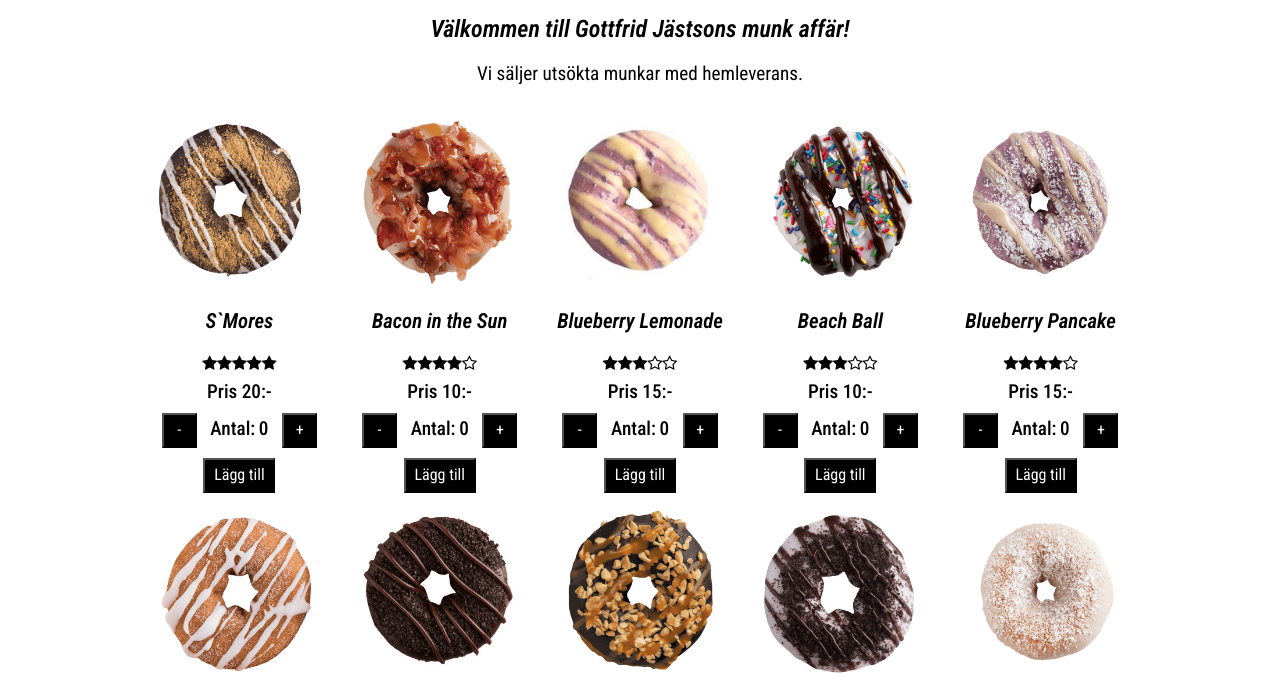
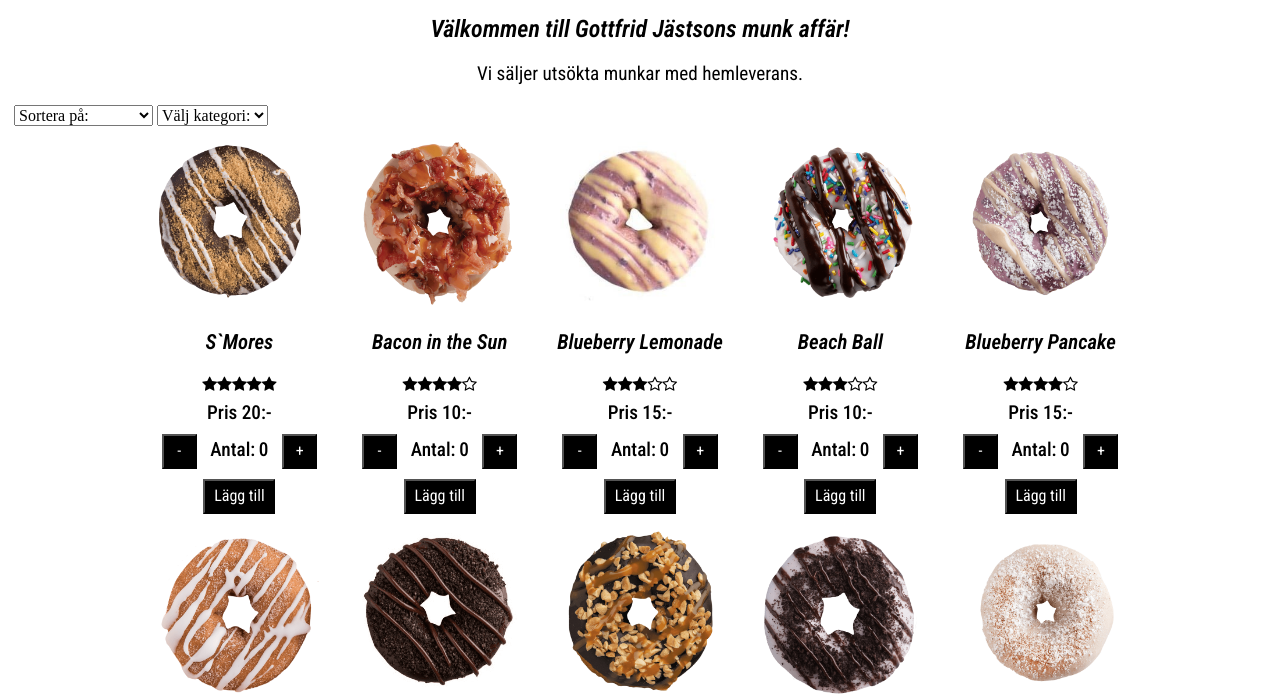
Before and after one commit to oscarkannerstedt/Mi-fed23-js-grundkurs-webbshopp, a plain HTML site: page index.html in a window 1280 px wide. Shown: the part 93-791 px from the top of the page. Drawn offline with nearby package versions, Linux system fonts and the light colour scheme.

Commit message:
filter by category

```diff
--- a/index.html
+++ b/index.html
@@ -37,6 +37,26 @@
             <h2>Välkommen till Gottfrid Jästsons munk affär!</h2>
             <p>Vi säljer utsökta munkar med hemleverans.</p>
         </article>
+
+        <section class="sortingSection">
+          <label>
+            <select id="sortOptions">
+              <option selected disabled>Sortera på:</option>
+              <option id="sortRating">Betyg</option>
+              <option id="sortPriceLow">Pris: Lågt till högt</option>
+              <option id="sortPriceHigh">Pris: Högt till lågt</option>
+            </select>
+          </label>
+          <label>
+            <select id="sortCategories">
+              <option selected disabled>Välj kategori:</option>
+              <option id="categoryAll">Alla</option>
+              <option id="categoryStandard">Standard</option>
+              <option id="categorySpecial">Speciell</option>
+              <option id="categoryDeluxe">Deluxe</option>
+            </select>
+          </label>
+        </section>
 
         <div class="donutsWrapper"></div>
 
--- a/script.js
+++ b/script.js
@@ -3,7 +3,7 @@ const products = [
     id: 1,
     name: "S`Mores",
     price: 20,
-    category: "Donuts",
+    category: "Deluxe",
     rating: 5,
     img: [
       {
@@ -17,7 +17,7 @@ const products = [
     id: 2,
     name: "Bacon in the Sun",
     price: 10,
-    category: "Donuts",
+    category: "Speciell",
     rating: 4,
     img: [
       {
@@ -31,7 +31,7 @@ const products = [
     id: 3,
     name: "Blueberry Lemonade",
     price: 15,
-    category: "Donuts",
+    category: "Speciell",
     rating: 3,
     img: [
       {
@@ -45,7 +45,7 @@ const products = [
     id: 4,
     name: "Beach Ball",
     price: 10,
-    category: "Donuts",
+    category: "Standard",
     rating: 3,
     img: [
       {
@@ -59,7 +59,7 @@ const products = [
     id: 5,
     name: "Blueberry Pancake",
     price: 15,
-    category: "Donuts",
+    category: "Deluxe",
     rating: 4,
     img: [
       {
@@ -73,7 +73,7 @@ const products = [
     id: 6,
     name: "Cinnamon Bun",
     price: 20,
-    category: "Donuts",
+    category: "Deluxe",
     rating: 5,
     img: [
       {
@@ -87,7 +87,7 @@ const products = [
     id: 7,
     name: "Chocolate Explosion",
     price: 15,
-    category: "Donuts",
+    category: "Speciell",
     rating: 4,
     img: [
       {
@@ -101,7 +101,7 @@ const products = [
     id: 8,
     name: "Chocolate Caramel Crunch",
     price: 10,
-    category: "Donuts",
+    category: "Standard",
     rating: 3,
     img: [
       {
@@ -115,7 +115,7 @@ const products = [
     id: 9,
     name: "Cookies & Cream",
     price: 10,
-    category: "Donuts",
+    category: "Standard",
     rating: 4,
     img: [
       {
@@ -129,7 +129,7 @@ const products = [
     id: 10,
     name: "French Toast",
     price: 15,
-    category: "Donuts",
+    category: "Speciell",
     rating: 4,
     img: [
       {
@@ -143,7 +143,7 @@ const products = [
     id: 11,
     name: "Strawberry Confetti",
     price: 15,
-    category: "Donuts",
+    category: "Deluxe",
     rating: 5,
     img: [
       {
@@ -157,7 +157,7 @@ const products = [
     id: 12,
     name: "Coconut Island Blis",
     price: 10,
-    category: "Donuts",
+    category: "Standard",
     rating: 3,
     img: [
       {
@@ -171,7 +171,7 @@ const products = [
     id: 13,
     name: "Midnight Madness",
     price: 20,
-    category: "Donuts",
+    category: "Deluxe",
     rating: 5,
     img: [
       {
@@ -185,7 +185,7 @@ const products = [
     id: 14,
     name: "The Flip Flop",
     price: 10,
-    category: "Donuts",
+    category: "Standard",
     rating: 3,
     img: [
       {
@@ -199,7 +199,7 @@ const products = [
     id: 15,
     name: "Sunrise",
     price: 15,
-    category: "Donuts",
+    category: "Speciell",
     rating: 4,
     img: [
       {
@@ -213,7 +213,7 @@ const products = [
     id: 16,
     name: "Peanut Butter & Jelly",
     price: 20,
-    category: "Donuts",
+    category: "Deluxe",
     rating: 5,
     img: [
       {
@@ -227,7 +227,7 @@ const products = [
     id: 17,
     name: "Peanut Butter Paradise",
     price: 20,
-    category: "Donuts",
+    category: "Deluxe",
     rating: 5,
     img: [
       {
@@ -241,7 +241,7 @@ const products = [
     id: 18,
     name: "Strawberry Shortcake",
     price: 15,
-    category: "Donuts",
+    category: "Speciell",
     rating: 4,
     img: [
       {
@@ -261,6 +261,10 @@ const donutsContainer = document.querySelector(".donutsWrapper");
 
 function printProducts() {
   let donutsArray = [...products];
+
+  donutsArray = filterCategories(donutsArray);
+  sortDonuts(donutsArray);
+
   donutsContainer.innerHTML = "";
 
   let rendered = 0;
@@ -305,9 +309,68 @@ function printProducts() {
     `;
     rendered++;
   }
+  applyListeners();
 }
 printProducts();
 
+
+/*---------------------------------------------*/
+/*----------------Sort Donuts-----------------*/
+/*---------------------------------------------*/
+
+const sortOptions = document.querySelector('#sortOptions');
+sortOptions.addEventListener('change', printProducts);
+
+function sortDonuts(donutsArray) {
+  const sortRating = document.querySelector('#sortRating');
+  const sortPriceLow = document.querySelector('#sortPriceLow');
+  const sortPriceHigh = document.querySelector('#sortPriceHigh');
+
+  if(sortRating.selected) {
+    donutsArray.sort((donut1, donut2) => donut2.rating - donut1.rating);
+  }
+
+  if (sortPriceLow.selected) {
+    donutsArray.sort((donut1, donut2) => donut1.price - donut2.price);
+  }
+
+  if (sortPriceHigh.selected) {
+    donutArray.sort((donut1, donut2) => donut2.price - donut1.price);
+  }
+
+}
+
+/*---------------------------------------------*/
+/*---------Filter donuts by category----------*/
+/*---------------------------------------------*/
+
+const sortCategory = document.querySelector('#sortCategories');
+sortCategory.addEventListener('change', printProducts);
+
+function filterCategories(donutsArray) {
+  const categoryStandard = document.querySelector('#categoryStandard');
+  const categorySpecial = document.querySelector('#categorySpecial');
+  const categoryDeluxe = document.querySelector('#categoryDeluxe');
+
+  if(categoryStandard.selected) {
+    donutsArray = donutsArray.filter(donut => donut.category === 'Standard')
+  }
+
+  if(categorySpecial.selected) {
+    donutsArray = donutsArray.filter(donut => donut.category === 'Speciell')
+  }
+
+  if(categoryDeluxe.selected) {
+    donutsArray = donutsArray.filter(donut => donut.category === 'Deluxe')
+  }
+  return donutsArray;
+}
+
+/*---------------------------------------------*/
+/*------plus & minus för att välja antal------*/
+/*---------------------------------------------*/
+
+function applyListeners() {
   const addBtn = document.querySelectorAll('button[data-operator="add"]');
   const subtractBtn = document.querySelectorAll(
     'button[data-operator="subtract"]'
@@ -321,10 +384,7 @@ for (let i = 0; i < addBtn.length; i++) {
     subtractBtn[i].addEventListener("click", decreaseAmount);
     addToCartBtn[i].addEventListener("click", addToCart);
   }
-
-/*---------------------------------------------*/
-/*------plus & minus för att välja antal------*/
-/*---------------------------------------------*/
+}
 
 function increaseAmount(evt) {
   const index = evt.currentTarget.id.replace("add", "");
```
Lines whose indentation alone changed are shown as unchanged.
